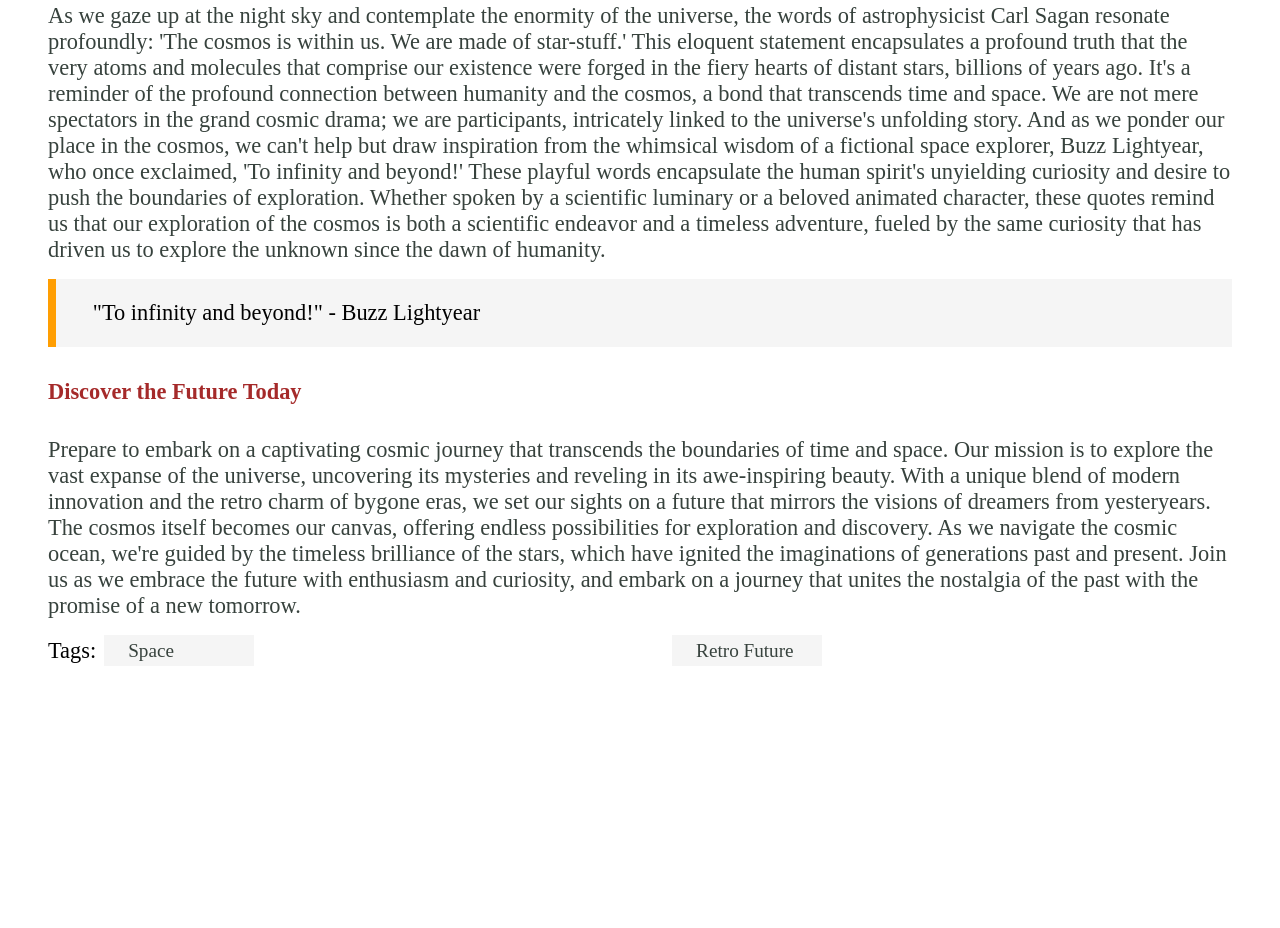
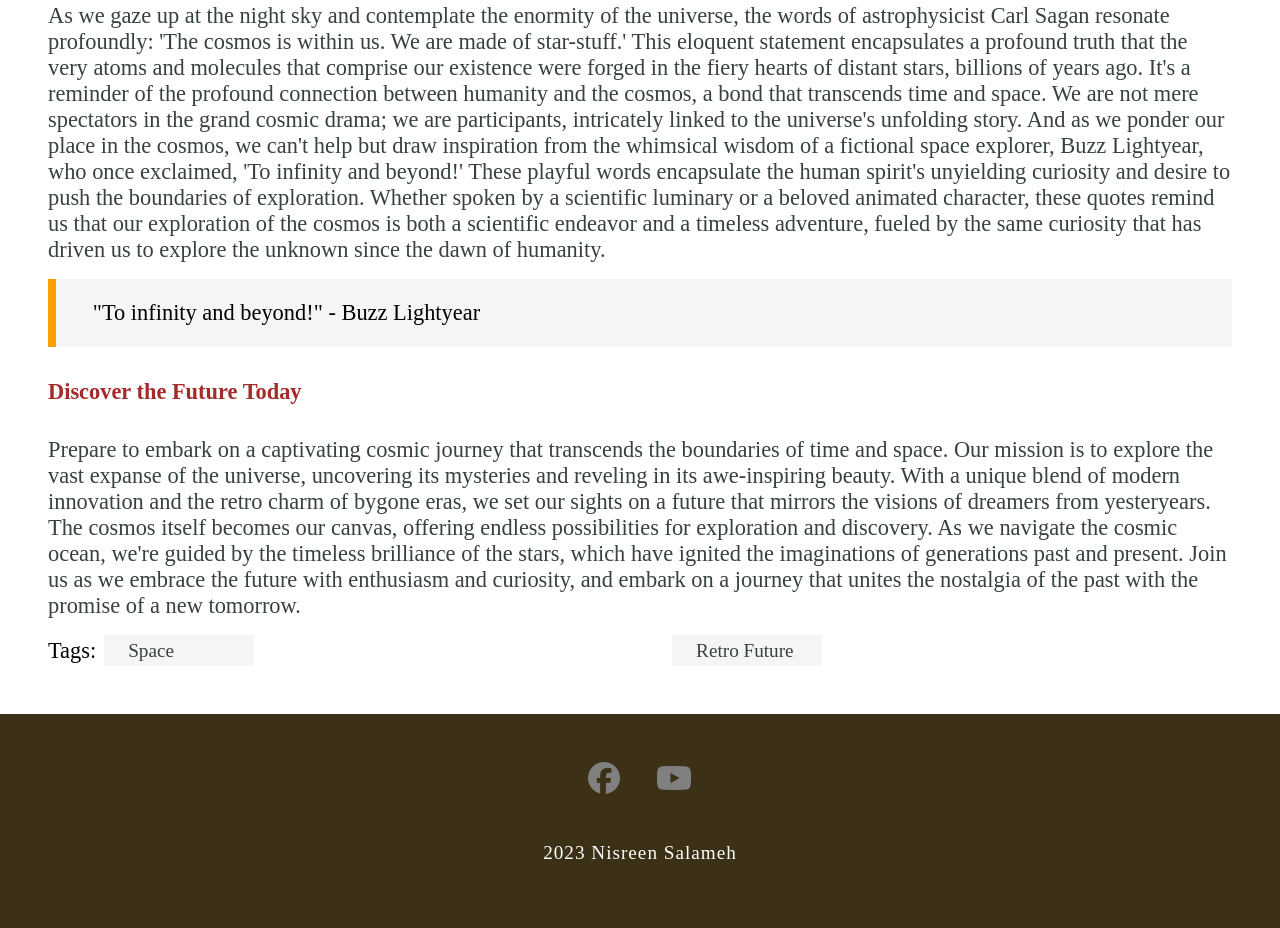
Before and after one commit to NisreenSalameh/blog-webpage, a plain HTML site: page index.html in a window 1280 px wide. Shown: the part 2292-3220 px from the top of the page. Before the commit the page ends 3006 px from the top, so only its background shows below. Drawn offline with Linux system fonts and the light colour scheme; a web font is replaced by a local one.

Commit message:
Finished footer section with styled elements

```diff
--- a/index.html
+++ b/index.html
@@ -106,6 +106,18 @@
         </main>
     </div>
 
+    <!--Footer Section-->
+    <footer>
+        <div class="icons">
+            <div class="socials">
+                <i class="fa-brands fa-facebook"></i>
+                <i class="fa-brands fa-youtube"></i>
+            </div>
+            <div class="copyright">
+                <p>2023 Nisreen Salameh</p>
+            </div>
+        </div>
+    </footer>
 
 </body>
 </html>
--- a/styles.css
+++ b/styles.css
@@ -174,3 +174,33 @@ blockquote{
     margin: 0 0.5rem;
     max-width: 150px;
 }
+
+/**********Footer Section**********/
+
+footer{
+    background-color: #3c3016;
+    padding: 2rem 0;
+}
+
+.icons{
+    text-align: center;
+}
+
+.icons .socials i{
+    font-size: 2rem;
+    color: grey;
+    padding: 1rem;
+    transition: all 0.4s ease;
+}
+
+.icons .socials i:hover{
+    color:white;
+    cursor: pointer;
+}
+
+.icons .copyright p{
+    font-size: 1.2rem;
+    letter-spacing: 1px;
+    color:white;
+    margin: 2rem 0;
+}
```
